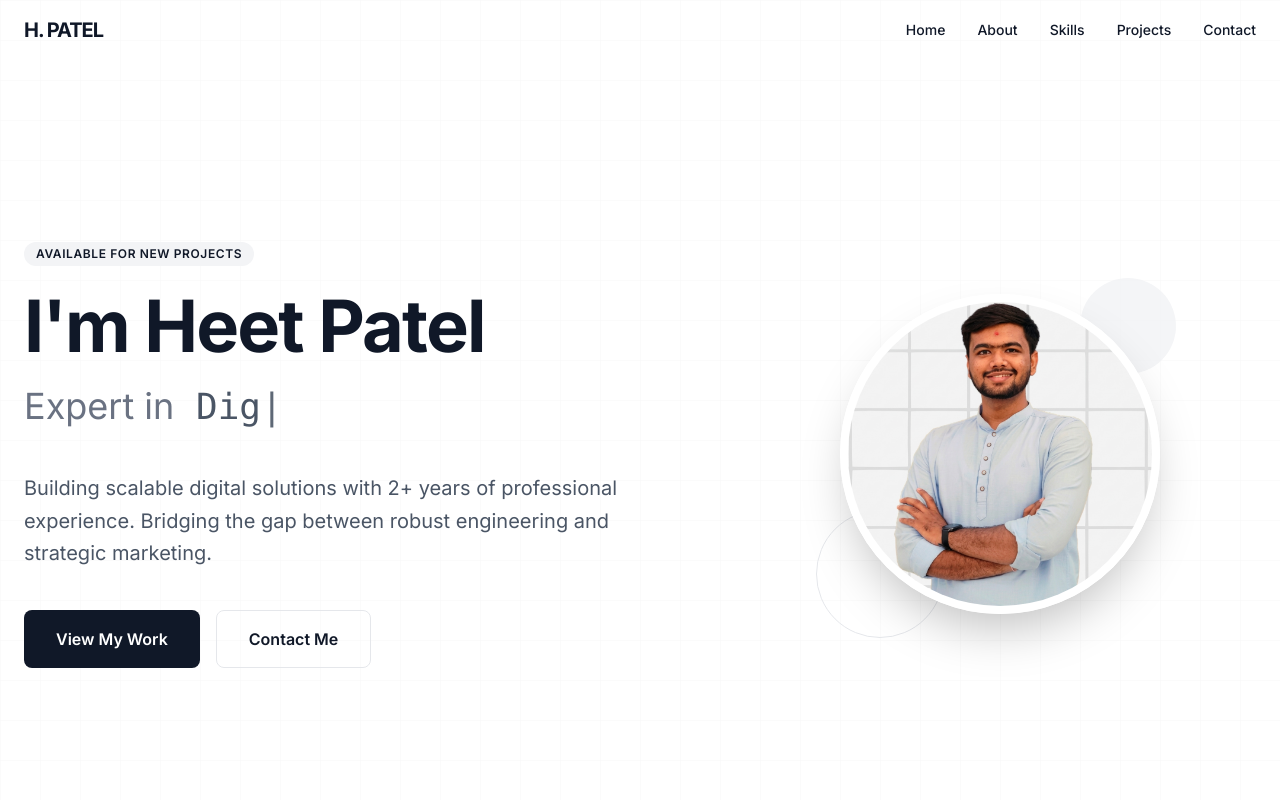
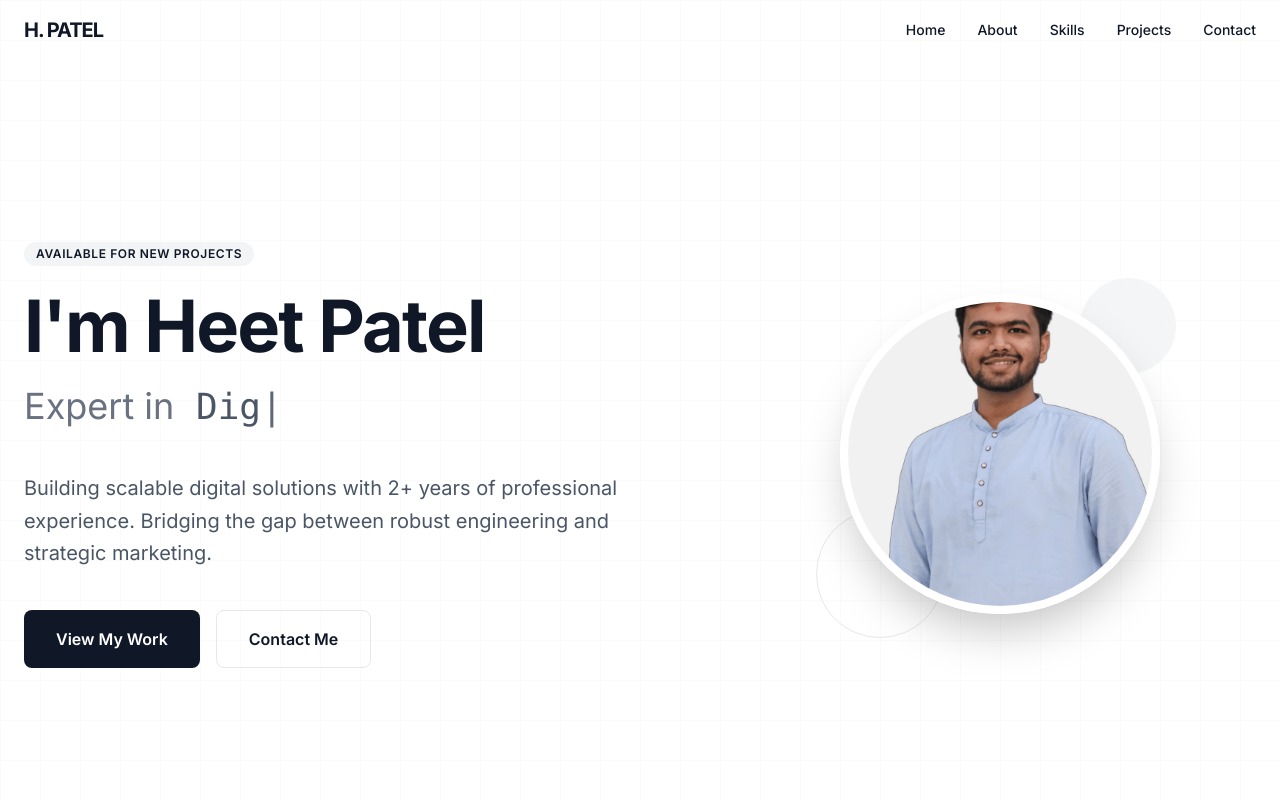
Before and after one commit to heetpatel2004/My-portfolio, a React (Vite) app: page / in a window 1280 px wide. Shown: the top 800 px of the page. Built offline with nearby package versions, Linux system fonts and the light colour scheme.

Commit message:
Update image source for profile picture

```diff
--- a/src/App.tsx
+++ b/src/App.tsx
@@ -242,7 +242,7 @@ export default function App() {
               <div className="relative">
                 <div className="w-74 h-74 md:w-80 md:h-80 rounded-full overflow-hidden border-8 border-white dark:border-zinc-900 shadow-2xl relative z-10">
                   <img
-                    src="/heetprofile2.png"
+                    src={`${import.meta.env.BASE_URL}heetprofile.jpeg`}
                     alt="Heet Patel"
                     className="w-full h-full object-cover"
                     referrerPolicy="no-referrer"
```
